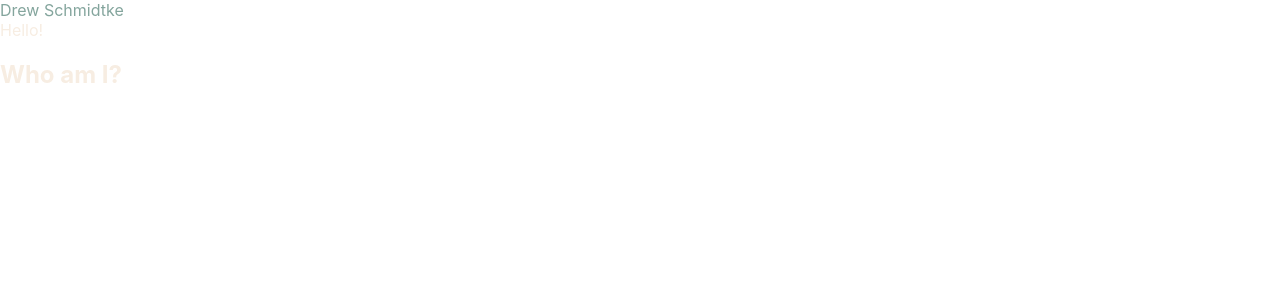
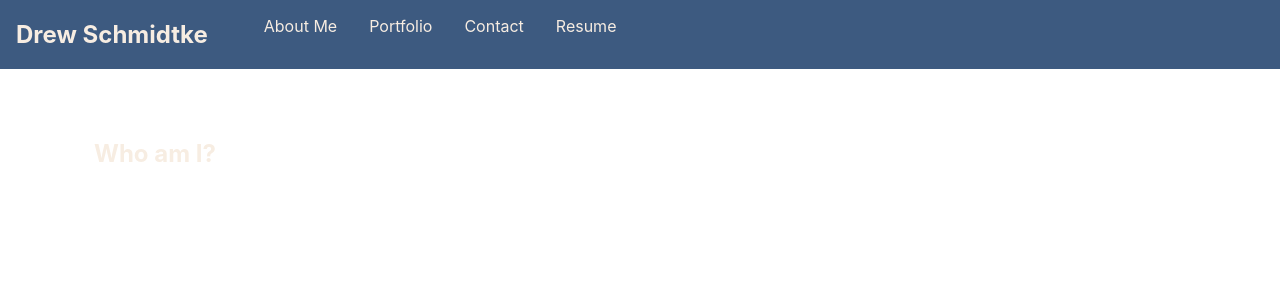
Before and after one commit to aschmidtke/heaven-strange-dose, a React (Create React App) app: page / in a window 1280 px wide. Shown: the top 300 px of the page. Built offline with nearby package versions, Linux system fonts and the light colour scheme.

Commit message:
intial header/nav styling

```diff
--- a/src/App.js
+++ b/src/App.js
@@ -1,15 +1,17 @@
 import React from 'react';
-import './App.css';
+import Nav from './components/Nav';
 import About from './components/About';
 
 function App() {
   return (
     <div>
-      <header>
-      Drew Schmidtke
-      </header>
-      Hello!
-      <About></About>
+      <Nav></Nav>
+      <main>
+
+        <About></About>
+      </main>
+      <footer>
+      </footer>
     </div>
   );
 }
--- a/src/components/Nav/index.js
+++ b/src/components/Nav/index.js
@@ -2,7 +2,38 @@ import React from 'react';
 
 function Nav() {
     return (
-        <div></div>
+        <header className="flex-row px-2">
+            <h2>
+                <a className="title" href="/">
+                    Drew Schmidtke
+                </a>
+            </h2>
+            <nav>
+                <ul className="flex-row">
+                    <li className="mx-2">
+                        <a href="#about">
+                            About Me
+                        </a>
+                    </li>
+                    <li className="mx-2">
+                        <a href="#portfolio">
+                            Portfolio
+                        </a>
+                    </li>
+                    <li className="mx-2">
+                        <a href="#contact">
+                            Contact
+                        </a>
+                    </li>
+                    <li className="mx-2">
+                        <a href="#resume">
+                            Resume
+                        </a>
+                    </li>
+                </ul>
+            </nav>
+
+        </header>
     );
 }
 
--- a/src/index.css
+++ b/src/index.css
@@ -20,8 +20,21 @@ main {
 
 :root {
   --primary: #F7EDE2;
-  --secondary: #84A59D;
+  --secondary: #3D5A80;
   --tertiary: #F28482;
+  --dark: #293241;
+  --spacing-one: calc(1rem * 0.5);
+  --spacing-two: calc(1rem);
+  --spacing-five: calc(2.5rem);
+}
+
+* {
+  box-sizing: border-box;
+}
+
+html,  /* need this? */
+body {
+  min-height: 100%;
 }
 
 body {
@@ -29,5 +42,38 @@ body {
 }
 
 header {
-  color: var(--secondary)
+  background: var(--secondary)
 }
+
+h2 {
+  color: var(--dark); /* needs to be adjusted */
+}
+
+li {
+  list-style: none;
+}
+
+a {
+  color: var(--primary);
+  text-decoration: none;
+}
+
+.flex-row {
+  display: flex;
+  flex-wrap: wrap;
+}
+
+.title {
+  color: var(--primary);
+  text-decoration: none;
+}
+
+.mx-2 {
+  margin-right: var(--spacing-two);
+  margin-left: var(--spacing-two);
+}
+
+.px-2 {
+  padding-right: var(--spacing-two);
+  padding-left: var(--spacing-two);
+}
```
